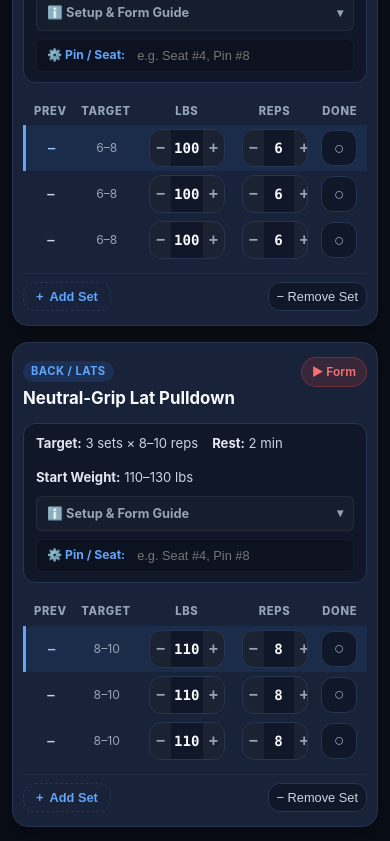
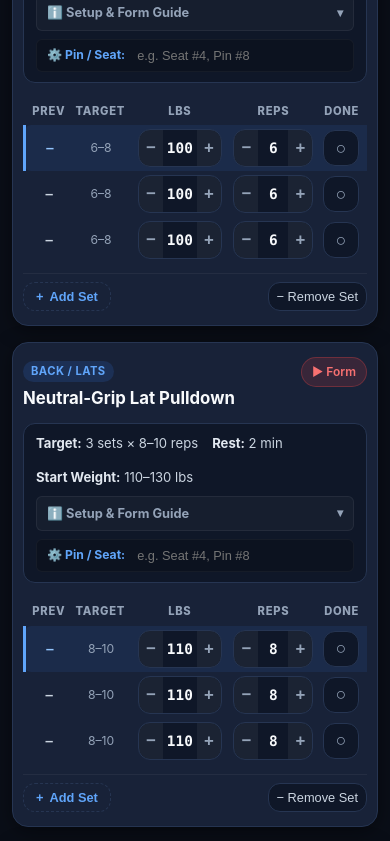
Before and after one commit to leere560/workout-tracker, a plain HTML site: page index.html in a window 390 px wide. Shown: the part 836-1677 px from the top of the page. Drawn offline with Linux system fonts and the light colour scheme.

Commit message:
Fix reps stepper button clipping: lock flex geometry and button widths for symmetrical non-clipping controls

```diff
--- a/app.js
+++ b/app.js
@@ -1675,7 +1675,7 @@ class WorkoutApp {
 
       <div style="background: rgba(59, 130, 246, 0.08); border: 1px solid rgba(59, 130, 246, 0.25); border-radius: var(--radius-lg); padding: 14px; margin-bottom: 20px; display: flex; align-items: center; justify-content: space-between; gap: 12px; flex-wrap: wrap;">
         <div>
-          <div style="font-weight: 700; font-size: 0.9rem; color: var(--accent-blue);">⚡ App Version 1.6.2 (Streamlined 5-Column Table & Quick Steppers)</div>
+          <div style="font-weight: 700; font-size: 0.9rem; color: var(--accent-blue);">⚡ App Version 1.6.3 (Symmetrical Non-Clipping Steppers & 5-Column Table)</div>
           <div style="font-size: 0.78rem; color: var(--text-secondary); margin-top: 2px;">Wed: Upper A • Fri: Lower A • Sat: Upper B • Sun: DB Arms & Shoulders • Mon: Lower B</div>
         </div>
         <button class="primary-btn" id="forceUpdateBtn" style="padding: 6px 14px; font-size: 0.8rem;">
--- a/index.html
+++ b/index.html
@@ -5,7 +5,7 @@
   <meta name="viewport" content="width=device-width, initial-scale=1.0, viewport-fit=cover">
   <meta name="description" content="Track your 4-day machine hypertrophy routine with progressive overload, rest timers, and superset pacing.">
   <title>4-Day Machine Lifting Tracker</title>
-  <link rel="stylesheet" href="styles.css?v=14">
+  <link rel="stylesheet" href="styles.css?v=15">
   <link rel="manifest" href="manifest.json">
   <link rel="apple-touch-icon" href="icon-192.png">
   <meta name="theme-color" content="#0a0e17">
@@ -125,12 +125,12 @@
   </div>
 
   <!-- Scripts -->
-  <script src="routine-data.js?v=14"></script>
-  <script src="app.js?v=14"></script>
+  <script src="routine-data.js?v=15"></script>
+  <script src="app.js?v=15"></script>
   <script>
     if ('serviceWorker' in navigator) {
       window.addEventListener('load', () => {
-        navigator.serviceWorker.register('./sw.js?v=14').then((reg) => {
+        navigator.serviceWorker.register('./sw.js?v=15').then((reg) => {
           reg.update();
         }).catch(err => {
           console.log('ServiceWorker registration skipped:', err);
--- a/styles.css
+++ b/styles.css
@@ -765,43 +765,49 @@ input[type="number"] {
 
 /* Inline Stepper Controls */
 .stepper-wrap {
-  display: inline-flex;
+  display: flex;
   align-items: center;
   background: var(--bg-input);
   border: 1px solid var(--border-color);
   border-radius: var(--radius-md);
   overflow: hidden;
   height: 42px;
-  width: 100%;
-  max-width: 96px;
+  box-sizing: border-box;
   margin: 0 auto;
 }
 
 .stepper-wrap.weight-stepper {
+  width: 88px;
   max-width: 88px;
 }
 
 .stepper-wrap.reps-stepper {
-  max-width: 78px;
+  width: 84px;
+  max-width: 84px;
 }
 
 .stepper-btn {
+  flex: 0 0 26px;
+  width: 26px;
+  min-width: 26px;
+  max-width: 26px;
+  height: 100%;
+  display: flex;
+  align-items: center;
+  justify-content: center;
   background: rgba(255, 255, 255, 0.05);
   border: none;
   color: #94a3b8;
   font-size: 1.15rem;
   font-weight: 700;
-  width: 26px;
-  min-width: 26px;
-  height: 100%;
-  display: inline-flex;
-  align-items: center;
-  justify-content: center;
   cursor: pointer;
   padding: 0;
+  margin: 0;
   user-select: none;
   -webkit-user-select: none;
   touch-action: manipulation;
+  flex-shrink: 0;
+  box-sizing: border-box;
   transition: all 0.15s ease;
 }
 
@@ -812,17 +818,22 @@ input[type="number"] {
 }
 
 .stepper-wrap .set-input {
+  flex: 1 1 0px !important;
+  min-width: 0 !important;
+  width: 0 !important;
+  height: 100%;
   border: none;
   background: transparent;
   padding: 0;
+  margin: 0;
   font-size: 0.95rem;
   font-weight: 800;
   color: var(--text-primary);
-  width: calc(100% - 52px);
-  min-width: 30px;
-  height: 100%;
   text-align: center;
+  -webkit-appearance: none;
   -moz-appearance: textfield;
+  appearance: none;
+  box-sizing: border-box;
 }
 
 .stepper-wrap .set-input::-webkit-outer-spin-button,
@@ -885,22 +896,25 @@ input[type="number"] {
   }
 
   .stepper-wrap.weight-stepper {
-    max-width: 76px;
+    width: 84px;
+    max-width: 84px;
   }
 
   .stepper-wrap.reps-stepper {
-    max-width: 66px;
+    width: 80px;
+    max-width: 80px;
   }
 
   .stepper-btn {
-    width: 21px;
-    min-width: 21px;
-    font-size: 1rem;
+    flex: 0 0 24px;
+    width: 24px;
+    min-width: 24px;
+    max-width: 24px;
+    font-size: 1.05rem;
   }
 
   .stepper-wrap .set-input {
-    width: calc(100% - 42px);
-    font-size: 0.88rem;
+    font-size: 0.90rem;
   }
 
   .set-check-btn {
```
Also changed, not shown: sw.js (+4 -4 lines).
